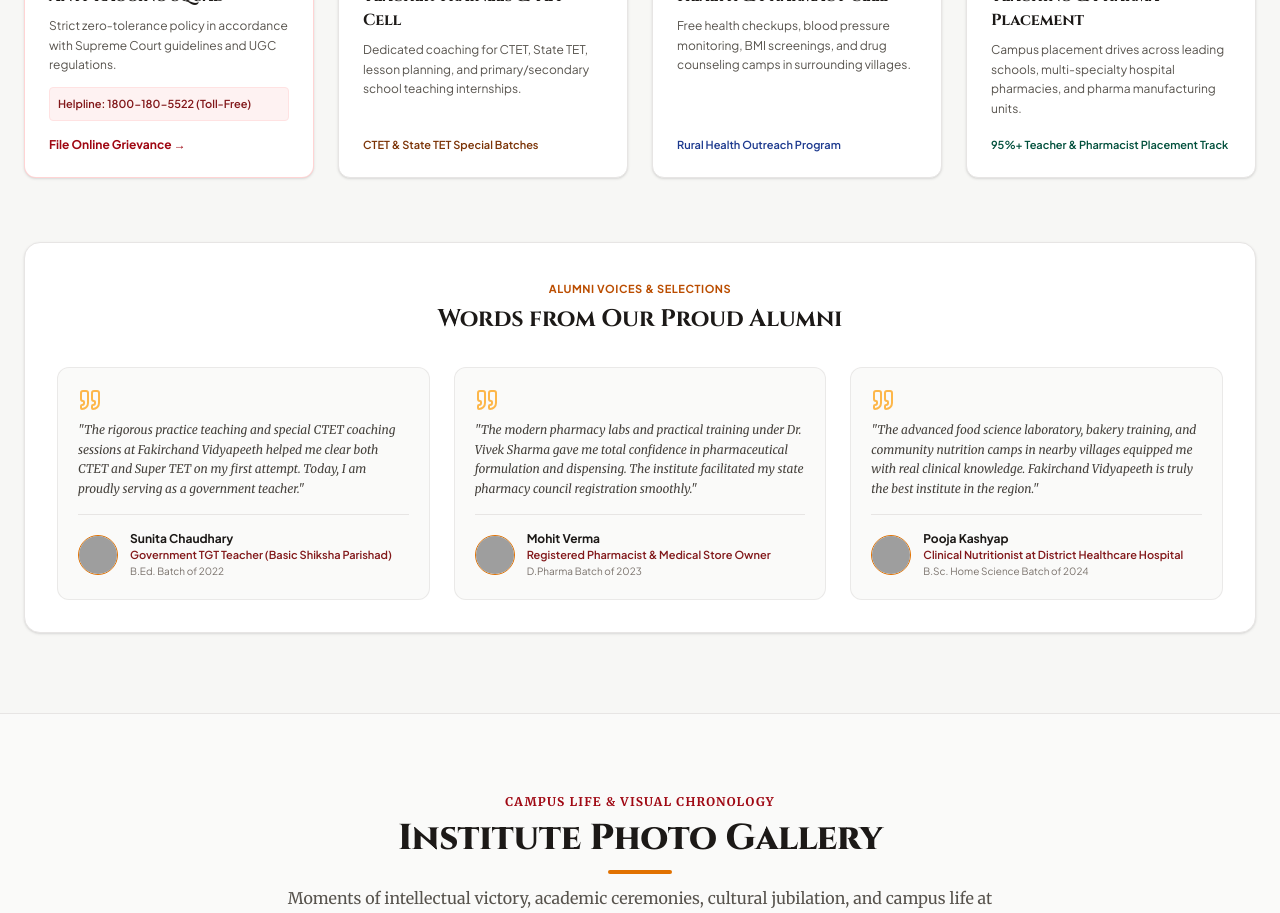
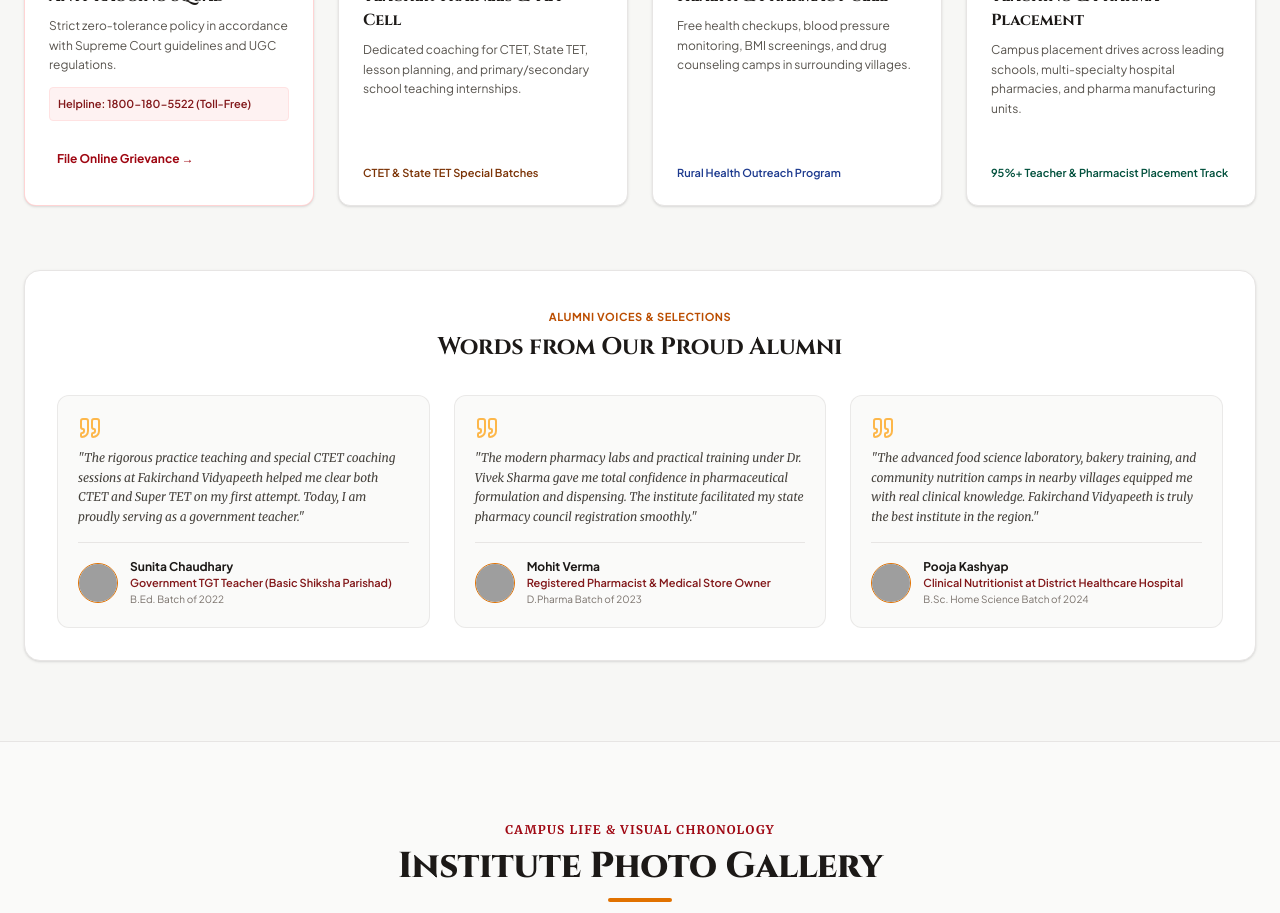
Before and after one commit to kashavkaushik11-star/fvei-website, a React (Vite) app: page / in a window 1280 px wide. Shown: the part 6700-7613 px from the top of the page. Built offline with nearby package versions, Linux system fonts and the light colour scheme; grey boxes are pictures that could not be loaded; a web font is replaced by a local one.

Commit message:
Increase student helpdesk action tap target size

```diff
--- a/src/components/StudentCorner.tsx
+++ b/src/components/StudentCorner.tsx
@@ -49,7 +49,7 @@ export const StudentCorner: React.FC<StudentCornerProps> = ({ isHindi, onOpenGri
             </div>
             <button
               onClick={onOpenGrievance}
-              className="mt-4 text-xs font-bold text-red-800 hover:underline text-left cursor-pointer"
+              className="mt-4 min-h-[44px] px-2 py-2 text-xs font-bold text-red-800 hover:underline text-left cursor-pointer"
             >
               {isHindi ? "ऑनलाइन शिकायत दर्ज करें →" : "File Online Grievance →"}
             </button>
```
